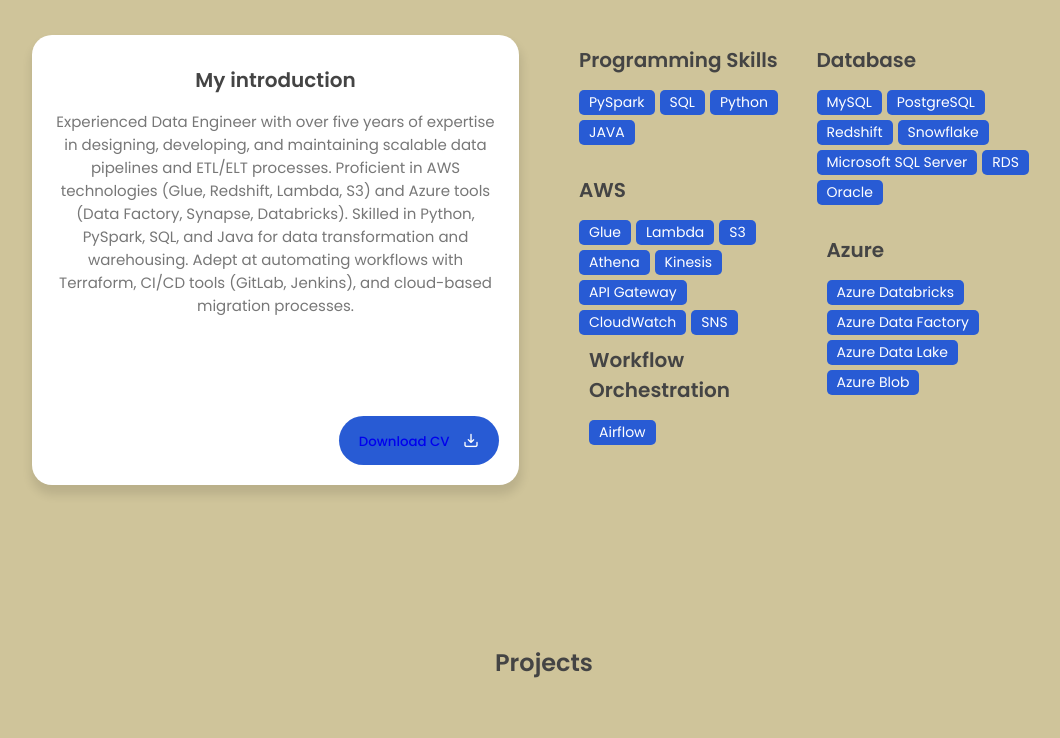
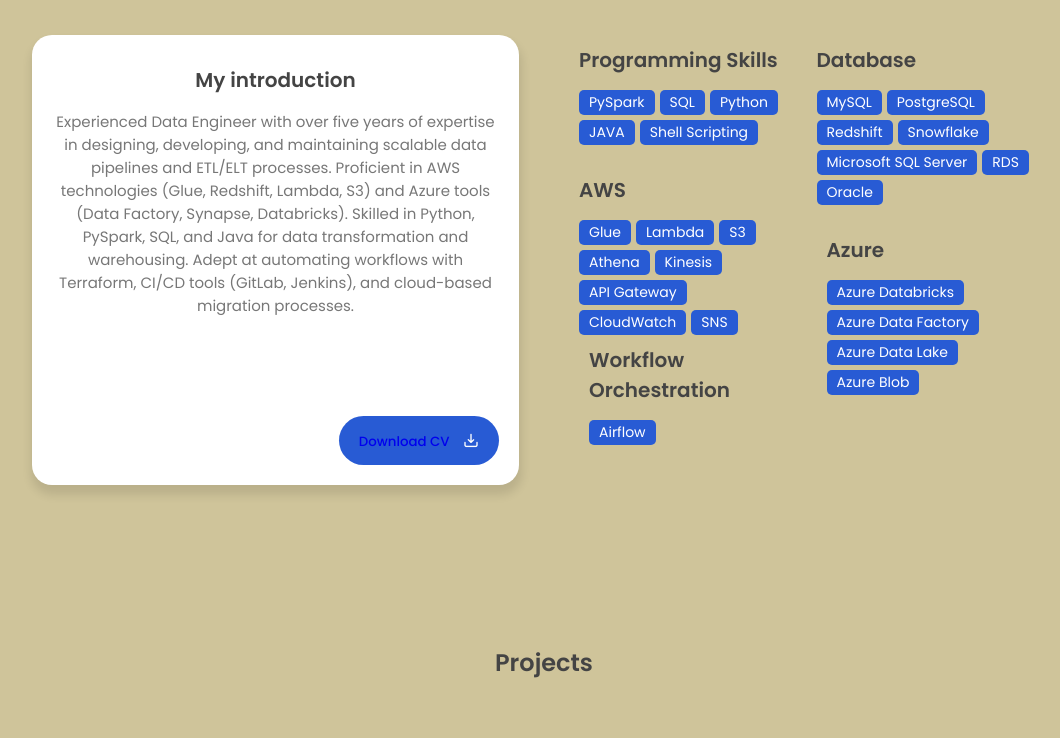
Before and after one commit to PrashanthChinthapoola/Portfolio, a website: page index.html in a window 1280 px wide. Shown: the part 960-1698 px from the top of the page, without its empty margins (96-1156 px from the left). Drawn offline with nearby package versions, Linux system fonts and the light colour scheme.

Commit message:
portfolio

```diff
--- a/index.html
+++ b/index.html
@@ -126,6 +126,7 @@
                       <span>SQL</span>
                       <span>Python</span>
                       <span>JAVA</span>
+                      <span>Shell Scripting</span>
                   </div>
                   </div>
                   <div class="skills-header">
```
